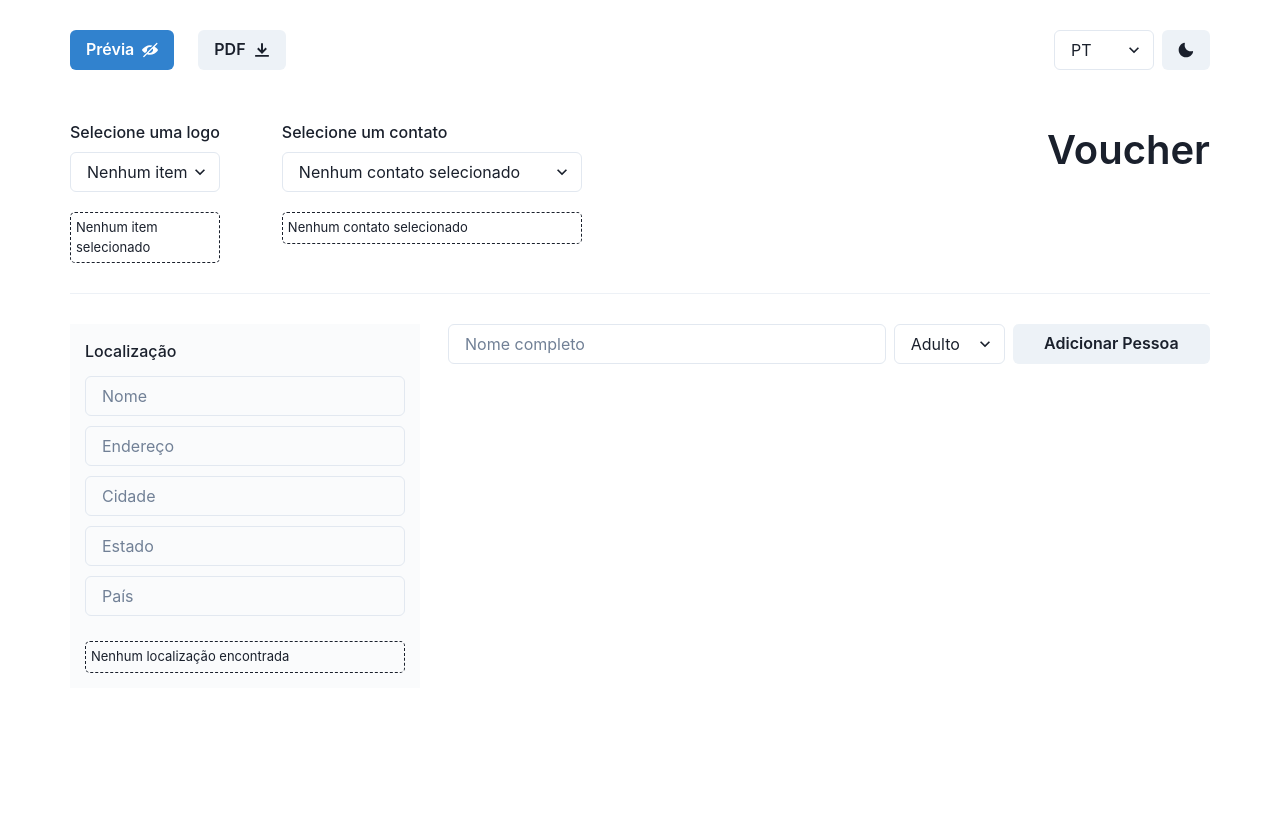
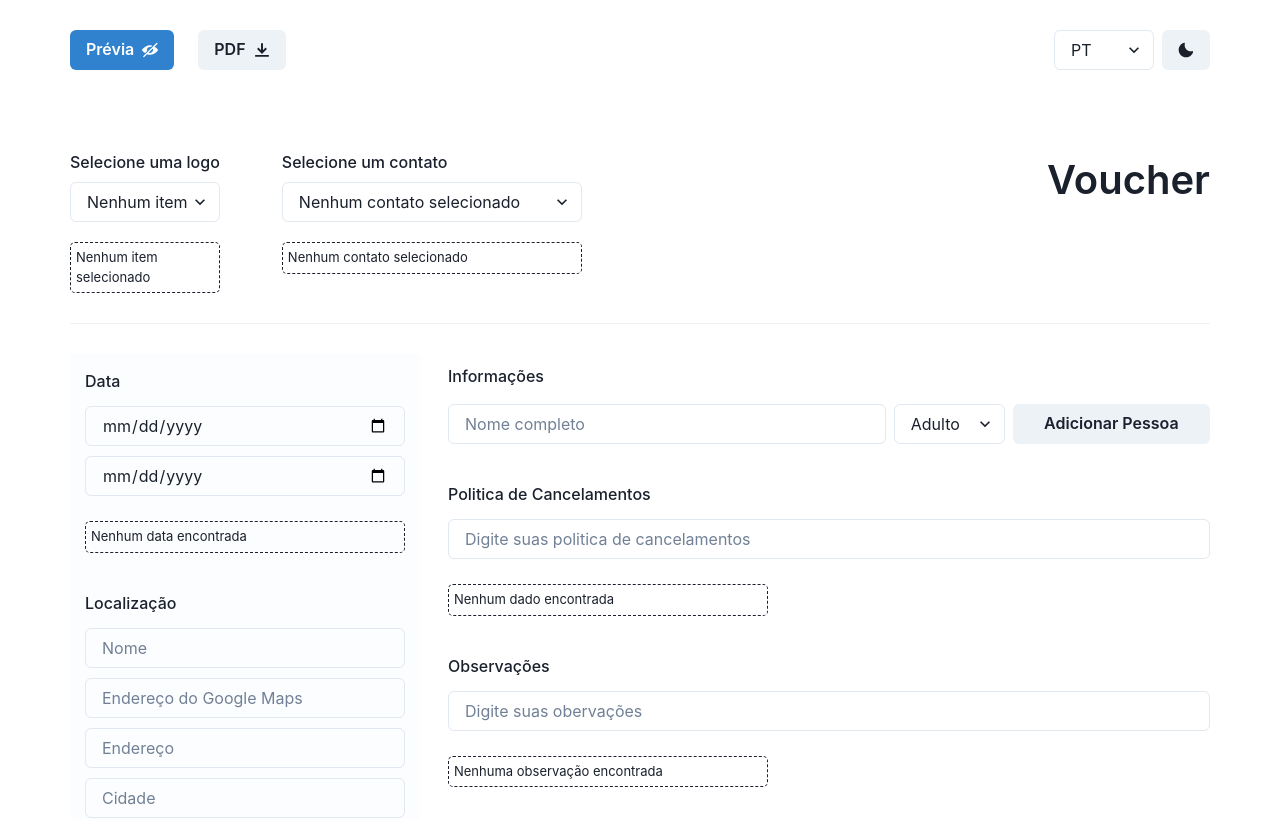
Before and after one commit to dionbiancha/voucher-generate, a React (Vite) app: page / in a window 1280 px wide. Shown: the top 819 px of the page. Built offline with nearby package versions, Linux system fonts and the light colour scheme.

Commit message:
fix: qrcode

```diff
--- a/package.json
+++ b/package.json
@@ -11,16 +11,19 @@
   },
   "dependencies": {
     "@chakra-ui/icons": "^2.1.1",
-    "@chakra-ui/react": "^2.6.0",
+    "@chakra-ui/react": "^2.8.2",
     "@emotion/react": "^11.10.6",
     "@emotion/styled": "^11.10.6",
+    "date-fns": "^3.2.0",
     "framer-motion": "^10.12.4",
     "html2pdf.js": "^0.10.1",
     "i18next": "^23.7.16",
     "react": "^18.2.0",
     "react-code-blocks": "^0.0.9-0",
+    "react-datepicker": "^4.25.0",
     "react-dom": "^18.2.0",
     "react-i18next": "^14.0.0",
+    "react-qr-code": "^2.0.12",
     "vite-plugin-compression": "^0.5.1",
     "vite-plugin-pwa": "^0.14.7"
   },
--- a/src/App.tsx
+++ b/src/App.tsx
@@ -2,45 +2,71 @@ import React, { useEffect } from "react";
 import * as serviceWorkerRegistration from "./serviceWorkerRegistration";
 import { Box, Container, Divider, Stack } from "@chakra-ui/react";
 import "./i18n";
-import Header from "./components/header";
+import Header from "./features/header";
 import SelectLogo from "./features/SelectLogo";
-import { PreviewProvider } from "./context/PreviewContext";
+import { PreviewProvider, usePreview } from "./context/PreviewContext";
 import ContactArea from "./features/ContactArea";
 import Location from "./features/Location";
+import Date from "./features/Date";
 import Information from "./features/Information";
+import TextField from "./components/TextField";
+import QRCode from "react-qr-code";
 
 function App() {
+  const { qrCodeLink } = usePreview();
   useEffect(() => {
     serviceWorkerRegistration.register();
   }, []);
 
   return (
-    <PreviewProvider>
+    <>
       <Container maxW="1200px" padding="30px">
         <Header />
-        <Stack direction={"row"} justifyContent={"space-between"} id="pdf">
+      </Container>
+      <Container id="pdf" maxW="1200px" paddingX="30px">
+        <Stack direction={"row"} justifyContent={"space-between"}>
           <Stack direction={"row"} spacing={"50px"}>
             <SelectLogo />
             <ContactArea />
           </Stack>
           <p style={{ fontSize: "40px", fontWeight: "600" }}>Voucher</p>
+          {qrCodeLink && <QRCode size={150} value={qrCodeLink} />}
         </Stack>
         <Divider sx={{ marginY: "30px" }} />
         <Stack direction={"row"} justifyContent={"space-between"}>
           <Stack
             sx={{
-              backgroundColor: "#e2e8f030",
+              backgroundColor: "#e2e8f01c",
               width: "350px",
               padding: "15px",
             }}
             direction={"column"}
           >
+            <Date />
             <Location />
           </Stack>
-          <Information />
+          <Stack
+            sx={{
+              width: "100%",
+              paddingLeft: "20px",
+            }}
+            direction={"column"}
+          >
+            <Information />
+            <TextField
+              title="Politica de Cancelamentos"
+              placeholder="Digite suas politica de cancelamentos"
+              emptyText="Nenhum dado encontrada"
+            />
+            <TextField
+              title="Observações"
+              placeholder="Digite suas obervações"
+              emptyText="Nenhuma observação encontrada"
+            />
+          </Stack>
         </Stack>
       </Container>
-    </PreviewProvider>
+    </>
   );
 }
 
--- /dev/null
+++ b/src/components/TextField/index.tsx
@@ -0,0 +1,58 @@
+import React, { useState } from "react";
+import { Box, FormControl, FormLabel, Input, Select } from "@chakra-ui/react";
+
+import { useTranslation } from "react-i18next";
+import { usePreview } from "../../context/PreviewContext";
+
+interface TextFieldProps {
+  title: string;
+  placeholder: string;
+  emptyText: string;
+}
+
+function TextField({ title, placeholder, emptyText }: TextFieldProps) {
+  const { showPreview } = usePreview();
+  const { t } = useTranslation();
+  const [formState, setFormState] = useState("");
+
+  function isEmpty() {
+    if (formState) return false;
+    return true;
+  }
+
+  return (
+    <Box sx={{ paddingBottom: "30px" }}>
+      <FormLabel>{t(`${title}`)}</FormLabel>
+      {!showPreview && (
+        <FormControl>
+          <Input
+            type="text"
+            sx={{ marginY: "5px" }}
+            placeholder={t(`${placeholder}`)}
+            value={formState}
+            onChange={(e) => setFormState(e.target.value)}
+          />
+        </FormControl>
+      )}
+
+      {isEmpty() ? (
+        <Box
+          sx={{
+            marginTop: "20px",
+            border: "1px dashed",
+            width: "320px",
+            padding: "5px",
+            borderRadius: "5px",
+            fontSize: "13px",
+          }}
+        >
+          {t(`${emptyText}`)}
+        </Box>
+      ) : (
+        <Box mt={4}>{formState}</Box>
+      )}
+    </Box>
+  );
+}
+
+export default TextField;
--- a/src/context/PreviewContext.tsx
+++ b/src/context/PreviewContext.tsx
@@ -4,6 +4,8 @@ import React, { createContext, useContext, useState, ReactNode } from "react";
 interface PreviewContextProps {
   showPreview: boolean;
   setShowPreview: React.Dispatch<React.SetStateAction<boolean>>;
+  qrCodeLink: string;
+  setQrCodeLink: React.Dispatch<React.SetStateAction<string>>;
 }
 
 const PreviewContext = createContext<PreviewContextProps | undefined>(
@@ -18,9 +20,12 @@ export const PreviewProvider: React.FC<PreviewProviderProps> = ({
   children,
 }) => {
   const [showPreview, setShowPreview] = useState<boolean>(false);
+  const [qrCodeLink, setQrCodeLink] = useState<string>("");
 
   return (
-    <PreviewContext.Provider value={{ showPreview, setShowPreview }}>
+    <PreviewContext.Provider
+      value={{ showPreview, setShowPreview, setQrCodeLink, qrCodeLink }}
+    >
       {children}
     </PreviewContext.Provider>
   );
--- a/src/features/ContactArea/index.tsx
+++ b/src/features/ContactArea/index.tsx
@@ -8,7 +8,6 @@ type Option = {
   value: string;
   label: string;
   phone: string;
-  email: string;
   agency: string;
 };
 
@@ -18,7 +17,6 @@ const optionsLogo: Option[] = [
     label: "Melisa Laura Rojo",
     phone:
       "+55 45 3521-8585 ( APENAS LIGAÇÕES) +55 43 3032-2855 ( WHATSAPP - ATENDIMENTO ELETRÔNICO)",
-    email: "pix@dionei.com",
     agency: "ARKBEDS",
   },
   {
@@ -26,7 +24,6 @@ const optionsLogo: Option[] = [
     label: "Joao das Neves",
     phone:
       "+55 45 3521-8585 ( APENAS LIGAÇÕES) +55 43 3032-2855 ( WHATSAPP - ATENDIMENTO ELETRÔNICO)",
-    email: "pix@dionei.com",
     agency: "ARKBEDS",
   },
   {
@@ -34,7 +31,6 @@ const optionsLogo: Option[] = [
     label: "Piriquito do governo",
     phone:
       "+55 45 3521-8585 ( APENAS LIGAÇÕES) +55 43 3032-2855 ( WHATSAPP - ATENDIMENTO ELETRÔNICO)",
-    email: "pix@dionei.com",
     agency: "ARKBEDS",
   },
 ];
@@ -67,7 +63,7 @@ function ContactArea() {
   };
 
   return (
-    <Box sx={{ maxWidth: "600px" }}>
+    <Box sx={{ maxWidth: "500px" }}>
       {!showPreview && (
         <FormControl>
           <FormLabel>{t("Selecione um contato")}</FormLabel>
@@ -90,7 +86,7 @@ function ContactArea() {
         <Box mt={4} style={{ fontWeight: 500 }}>
           <ItemList title="Agência" value={selectedOptionContact.agency} />
           <ItemList title="Operador" value={selectedOptionContact.value} />
-          <ItemList title="Email" value={selectedOptionContact.email} />
+
           <ItemList title="Emergências" value={selectedOptionContact.phone} />
         </Box>
       ) : (
--- /dev/null
+++ b/src/features/Date/index.tsx
@@ -0,0 +1,100 @@
+import React, { useState } from "react";
+import { Box, FormControl, FormLabel, Input, Select } from "@chakra-ui/react";
+import { format } from "date-fns"; // Importa a função format do date-fns
+
+import { useTranslation } from "react-i18next";
+import { usePreview } from "../../context/PreviewContext";
+
+interface ItemListOption {
+  value: string;
+  title: string;
+}
+
+interface DateProps {
+  from: string;
+  to: string;
+}
+
+function ItemList({ title, value }: ItemListOption) {
+  const { t } = useTranslation();
+  return (
+    <p style={{ margin: "5px" }}>
+      {t(`${title}`)}: <span style={{ fontWeight: 400 }}>{value}</span>
+    </p>
+  );
+}
+
+function DateSelect() {
+  const { showPreview } = usePreview();
+  const { t } = useTranslation();
+  const [formState, setFormState] = useState<DateProps>({
+    from: "",
+    to: "",
+  });
+
+  const handleChange = (field: keyof DateProps, value: string) => {
+    setFormState((prevState) => ({
+      ...prevState,
+      [field]: value,
+    }));
+  };
+
+  function isEmpty() {
+    if (formState.from || formState.to) return false;
+    return true;
+  }
+
+  return (
+    <Box sx={{ marginBottom: "30px" }}>
+      <FormLabel>{t("Data")}</FormLabel>
+      {!showPreview && (
+        <FormControl>
+          <Input
+            type="date"
+            sx={{ marginY: "5px" }}
+            value={formState.from}
+            onChange={(e) => handleChange("from", e.target.value)}
+          />
+          <Input
+            type="date"
+            sx={{ marginY: "5px" }}
+            value={formState.to}
+            onChange={(e) => handleChange("to", e.target.value)}
+          />
+        </FormControl>
+      )}
+
+      {isEmpty() ? (
+        <Box
+          sx={{
+            marginTop: "20px",
+            border: "1px dashed",
+            width: "320px",
+            padding: "5px",
+            borderRadius: "5px",
+            fontSize: "13px",
+          }}
+        >
+          {t("Nenhum data encontrada")}
+        </Box>
+      ) : (
+        <Box mt={4} style={{ fontWeight: 500 }}>
+          {formState.from && (
+            <ItemList
+              title="De"
+              value={format(new Date(formState.from), "dd/MM/yyyy")}
+            />
+          )}
+          {formState.to && (
+            <ItemList
+              title="Até"
+              value={format(new Date(formState.to), "dd/MM/yyyy")}
+            />
+          )}
+        </Box>
+      )}
+    </Box>
+  );
+}
+
+export default DateSelect;
--- a/src/features/Information/index.tsx
+++ b/src/features/Information/index.tsx
@@ -7,6 +7,7 @@ import {
   VStack,
   Text,
   Stack,
+  FormLabel,
 } from "@chakra-ui/react";
 import { useTranslation } from "react-i18next";
 import { usePreview } from "../../context/PreviewContext";
@@ -45,7 +46,8 @@ const Information: React.FC = () => {
   };
 
   return (
-    <Stack direction={"column"} sx={{ width: "100%", paddingLeft: "20px" }}>
+    <Stack direction={"column"} sx={{ marginBottom: "30px" }}>
+      <FormLabel sx={{ marginTop: "10px" }}>{t("Informações")}</FormLabel>
       {!showPreview && (
         <Stack direction={"row"}>
           <Input
--- a/src/features/Location/index.tsx
+++ b/src/features/Location/index.tsx
@@ -1,12 +1,5 @@
 import React, { useState } from "react";
-import {
-  Box,
-  FormControl,
-  FormLabel,
-  Image,
-  Input,
-  Select,
-} from "@chakra-ui/react";
+import { Box, FormControl, FormLabel, Input } from "@chakra-ui/react";
 
 import { useTranslation } from "react-i18next";
 import { usePreview } from "../../context/PreviewContext";
@@ -22,6 +15,7 @@ interface LocationProps {
   city: string;
   state: string;
   country: string;
+  link?: string;
 }
 
 function ItemList({ title, value }: ItemListOption) {
@@ -34,7 +28,7 @@ function ItemList({ title, value }: ItemListOption) {
 }
 
 function Location() {
-  const { showPreview } = usePreview();
+  const { showPreview, setQrCodeLink } = usePreview();
   const { t } = useTranslation();
   const [formState, setFormState] = useState<LocationProps>({
     name: "",
@@ -65,14 +59,23 @@ function Location() {
 
   return (
     <Box>
+      <FormLabel>{t("Localização")}</FormLabel>
       {!showPreview && (
         <FormControl>
-          <FormLabel>{t("Localização")}</FormLabel>
           <Input
             sx={{ marginY: "5px" }}
             placeholder={t("Nome")}
             value={formState.name}
             onChange={(e) => handleChange("name", e.target.value)}
+          />
+          <Input
+            sx={{ marginY: "5px" }}
+            placeholder={t("Endereço do Google Maps")}
+            value={formState.link}
+            onChange={(e) => {
+              setQrCodeLink(e.target.value);
+              handleChange("link", e.target.value);
+            }}
           />
           <Input
             sx={{ marginY: "5px" }}
--- a/src/main.tsx
+++ b/src/main.tsx
@@ -4,10 +4,13 @@ import { ChakraProvider, ColorModeScript } from "@chakra-ui/react";
 import App from "./App";
 import theme from "./theme";
 import "./i18n";
+import { PreviewProvider } from "./context/PreviewContext";
 
 createRoot(document.getElementById("root")).render(
   <ChakraProvider theme={theme}>
     <ColorModeScript initialColorMode={theme.config.initialColorMode} />
-    <App />
+    <PreviewProvider>
+      <App />
+    </PreviewProvider>
   </ChakraProvider>
 );
```
Also changed, not shown: src/features/header/index.tsx (renamed from src/components/header/index.tsx), 1 other file (tests, documents, lock files or other folders).
